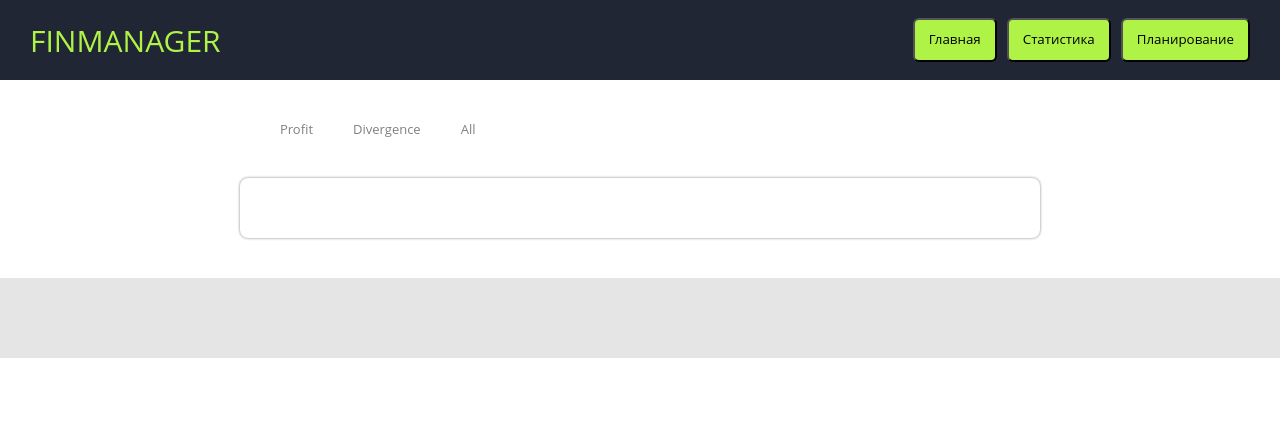
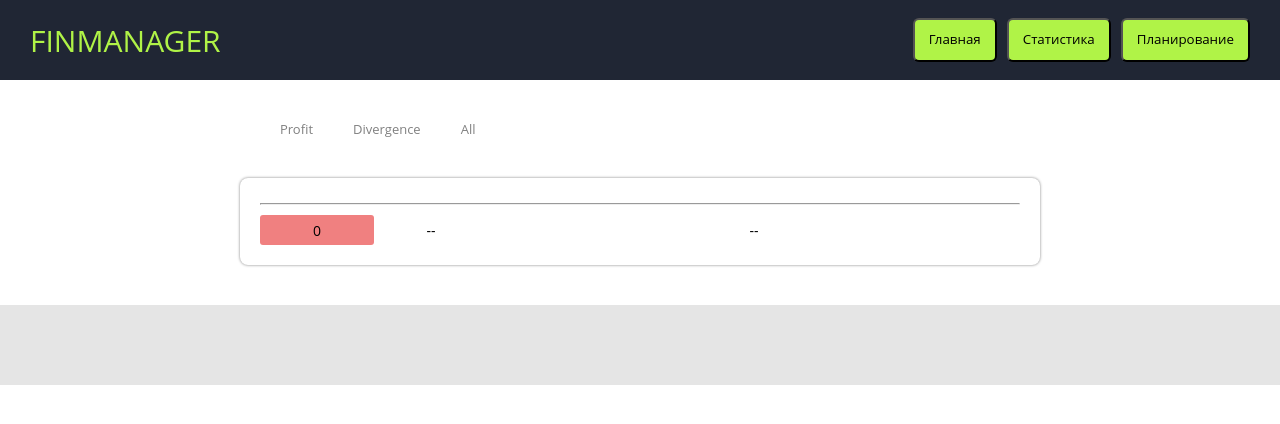
Before and after one commit to sp28337/react-learn, a React (Create React App) app: page / in a window 1280 px wide. Both pictures are taken after a click on the button "Статистика". Shown: the top 424 px of the page. Built offline with nearby package versions, Linux system fonts and the light colour scheme.

Commit message:
refactor DataList and add a little bit styles

```diff
--- a/src/components/pages/Main.jsx
+++ b/src/components/pages/Main.jsx
@@ -16,7 +16,13 @@ const Main = (props) => {
         if (value.length > 2 && type) {
             console.log("Successful validation")
 
-            const dataLine = `${value}::${type}::${comment}`
+            // const dataLine = `${value}::${type}::${comment}`
+
+            const dataLine = {
+                value: value,
+                type: type,
+                comment: comment
+            }
 
             action(
                 prev => [...prev, dataLine]
--- a/src/components/views/local/DataList.jsx
+++ b/src/components/views/local/DataList.jsx
@@ -1,56 +1,90 @@
 import React, { useState } from "react";
 import css from "../../../styles/dataList"
 
-const { DataContainer, ContentLine, ContentCell, ButtonLine, ButtonItem } = css
+const { DataContainer, ContentLine, ContentCell, ButtonLine, ButtonItem, Hr } = css
 
 const DataList = (props) => {
 
     const { data = [] } = props
     const [ dataType, setDataType ] = useState("profit")
-    const filterData = data.filter(item => item.split("::")[1] === dataType)
+    const filterData = data.filter(item => item.type === dataType)
+    const filterDataSum = data.filter(item => item.type === dataType)
+        .reduce((summ, item) => {
+            return summ + +item.value
+        }, 0)
 
-    const reduceDataType1 = () => {
-        setDataType("profit")
-    }
+    const filterDataDelta = data
+        .reduce((summ, item) => {
+            if (item.type === "profit") {
+                return summ + +item.value
+            } else {
+                return summ - +item.value
+            }
+        }, 0)
 
-    const reduceDataType2 = () => {
-        setDataType("divergence")
-    }
-
-    const reduceDataType3 = () => {
-        setDataType("all")
-    }
+    const reduceDataType1 = () => setDataType("profit")
+    const reduceDataType2 = () => setDataType("divergence")
+    const reduceDataType3 = () => setDataType("all")
 
     return (
         <React.Fragment>
+
             <ButtonLine>
                 <ButtonItem onClick={reduceDataType1}>Profit</ButtonItem>
                 <ButtonItem onClick={reduceDataType2}>Divergence</ButtonItem>
                 <ButtonItem onClick={reduceDataType3}>All</ButtonItem>
             </ButtonLine>
+
             <DataContainer>
-                { filterData.length > 0 && <React.Fragment>
-                    { filterData.map((item, index) => {
+
+                { filterData.length > 0 &&
+                    <React.Fragment>
+                        { filterData.map((item, index) => {
+                            return (
+                                    <ContentLine key={index} backgroundColor={item.type === "profit" ? "lightgreen" : "lightcoral"}>
+                                        <ContentCell width={"15%"}>{item.type === "profit" ? `+${item.value}` : `-${item.value}`}</ContentCell>
+                                        <ContentCell width={"15%"}>{item.type}</ContentCell>
+                                        <ContentCell width={"70%"}>{item.comment}</ContentCell>
+                                    </ContentLine>
+                                    )
+                                }
+                            )
+                        }
+                        <Hr/>
+                        <ContentLine>
+                            <ContentCell width={"15%"} backgroundColor={dataType === "profit" ? "lightgreen" : "lightcoral"}>{dataType === "profit" ? `+${filterDataSum}` : `-${filterDataSum}`}</ContentCell>
+                            <ContentCell width={"15%"}>--</ContentCell>
+                            <ContentCell width={"70%"}>--</ContentCell>
+                        </ContentLine>
+                    </React.Fragment>
+                }
+
+                { filterData.length === 0 && <React.Fragment>
+                    { data.map((item, index) => {
                         return (
-                            <ContentLine key={index}>
-                                <ContentCell width={"15%"}>{item.split("::")[0]}</ContentCell>
-                                <ContentCell width={"15%"}>{item.split("::")[1]}</ContentCell>
-                                <ContentCell width={"70%"}>{item.split("::")[2]}</ContentCell>
+                            <ContentLine key={index} backgroundColor={item.type === "profit" ? "lightgreen" : "lightcoral"}>
+                                <ContentCell width={"15%"}>{item.type === "profit" ? `+${item.value}` : `-${item.value}`}</ContentCell>
+                                <ContentCell width={"15%"}>{item.type}</ContentCell>
+                                <ContentCell width={"70%"}>{item.comment}</ContentCell>
                             </ContentLine>
                         )
                     })}
-                </React.Fragment> }
-                { filterData.length === 0 && <React.Fragment>
-                    { data.map((item, index) => {
-                        return (
-                            <ContentLine key={index}>
-                                <ContentCell width={"15%"}>{item.split("::")[0]}</ContentCell>
-                                <ContentCell width={"15%"}>{item.split("::")[1]}</ContentCell>
-                                <ContentCell width={"70%"}>{item.split("::")[2]}</ContentCell>
-                            </ContentLine>
-                        )
-                    })}
-                </React.Fragment> }
+                    <Hr/>
+                    <ContentLine>
+                        <ContentCell
+                            width={"15%"}
+                            backgroundColor={
+                                    filterDataDelta > 0 ?
+                                    "lightgreen" :
+                                    "lightcoral"
+                            }>
+                                {filterDataDelta > 0 ? `+${filterDataDelta}` : `${filterDataDelta}`}
+                        </ContentCell>
+                        <ContentCell width={"15%"}>--</ContentCell>
+                        <ContentCell width={"70%"}>--</ContentCell>
+                    </ContentLine>
+                </React.Fragment>
+                }
 
             </DataContainer>
         </React.Fragment>
--- a/src/styles/dataList.js
+++ b/src/styles/dataList.js
@@ -22,6 +22,15 @@ const css = {
         justify-content: flex-start;
         position: relative;
         width: 100%;
+        background-color: ${props => props.backgroundColor};
+        border-radius: 3px;
+        height: 30px;
+        margin-bottom: 5px;
+
+        &:last-child {
+            margin-bottom: 0;
+            margin-top: 5px;
+        }
     `,
     ContentCell: styled.span`
         display: block;
@@ -29,6 +38,10 @@ const css = {
         width: ${props => props.width};
         font-size: 14px;
         text-align: center;
+        align-content: center;
+        border-radius: 3px;
+        height: 100%;
+        background-color: ${props => props.backgroundColor};
     `,
     ButtonLine: styled.div`
         display: flex;
@@ -47,6 +60,10 @@ const css = {
         color: gray;
         cursor: pointer;
         margin-left: 40px;
+    `,
+    Hr : styled.hr`
+        width: 100%;
+        margin: 5px 0;
     `
 }
 
```
